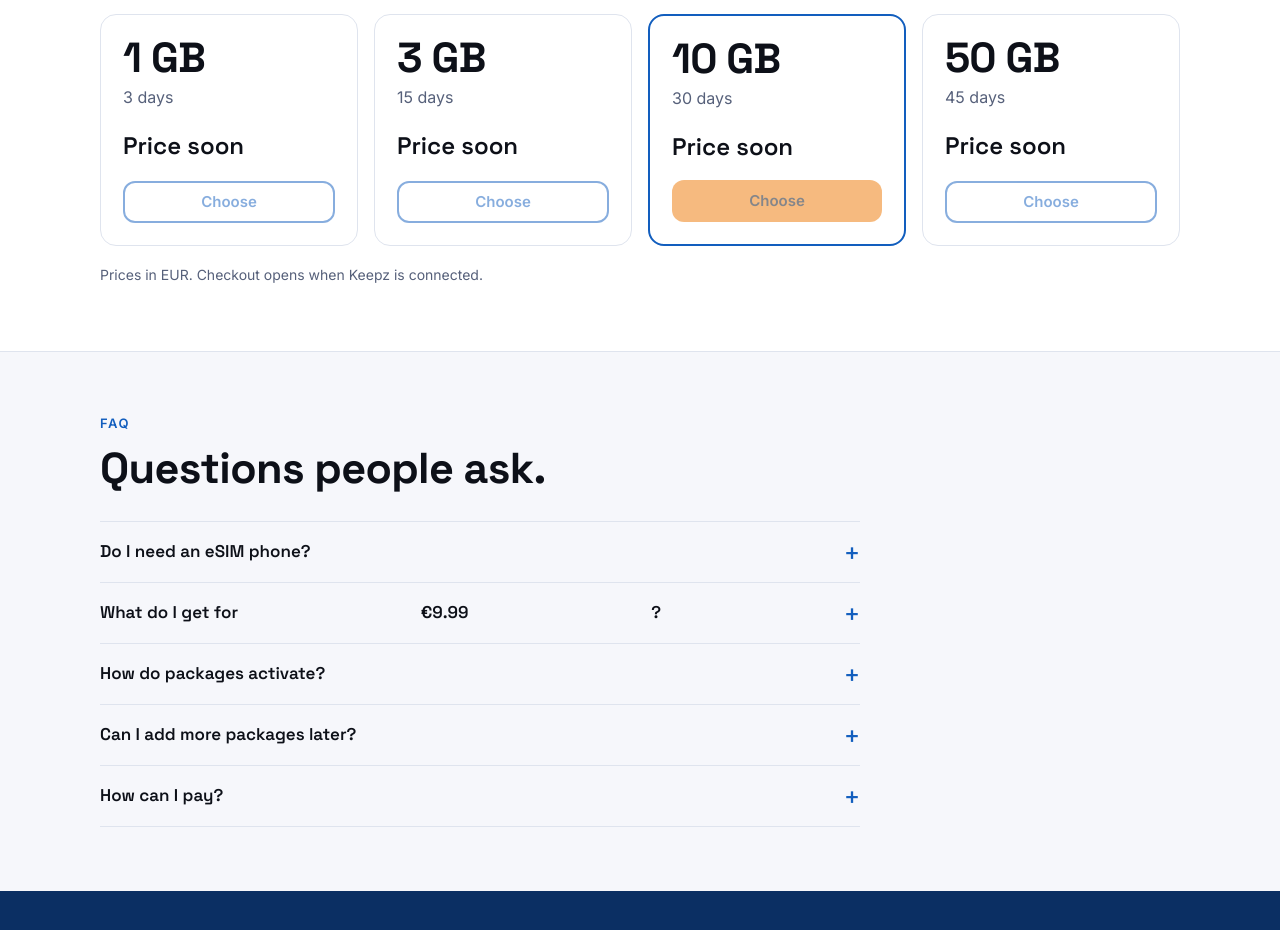
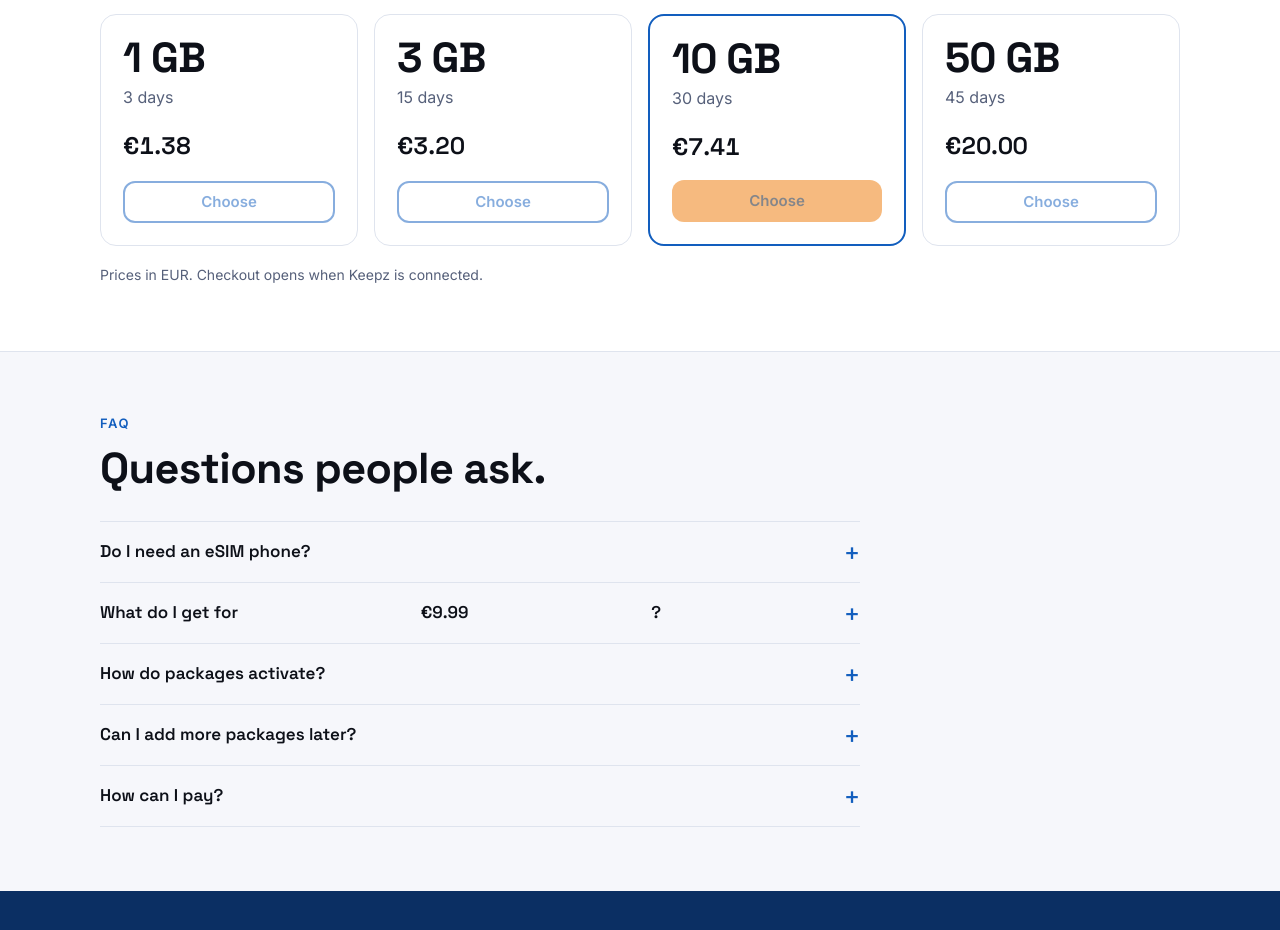
Before and after one commit to globalcellworld/supersim, a plain HTML site: page index.html in a window 1280 px wide. Shown: the part 1963-2893 px from the top of the page. Drawn offline with Linux system fonts and the light colour scheme.

Commit message:
Publish package prices: 1 GB 1.38, 3 GB 3.20, 10 GB 7.41, 50 GB 20.00 EUR
Rate: ECB reference 13 Nov 2026 (EUR per USDT 0.9048), markup 30%.

Co-Authored-By: Claude Haiku 5.5 <noreply@anthropic.com>

```diff
--- a/index.html
+++ b/index.html
@@ -415,25 +415,25 @@ table.t .in { max-width: 120px; }
         <article class="pkg">
           <span class="size">1 GB</span>
           <span class="days">3 days</span>
-          <p class="price" data-pkg-price="1gb-3d">Price soon</p>
+          <p class="price" data-pkg-price="1gb-3d">€1.38</p>
           <button type="button" class="btn btn-ghost btn-sm" data-pkg-buy="1gb-3d" disabled>Choose</button>
         </article>
         <article class="pkg">
           <span class="size">3 GB</span>
           <span class="days">15 days</span>
-          <p class="price" data-pkg-price="3gb-15d">Price soon</p>
+          <p class="price" data-pkg-price="3gb-15d">€3.20</p>
           <button type="button" class="btn btn-ghost btn-sm" data-pkg-buy="3gb-15d" disabled>Choose</button>
         </article>
         <article class="pkg featured">
           <span class="size">10 GB</span>
           <span class="days">30 days</span>
-          <p class="price" data-pkg-price="10gb-30d">Price soon</p>
+          <p class="price" data-pkg-price="10gb-30d">€7.41</p>
           <button type="button" class="btn btn-primary btn-sm" data-pkg-buy="10gb-30d" disabled>Choose</button>
         </article>
         <article class="pkg">
           <span class="size">50 GB</span>
           <span class="days">45 days</span>
-          <p class="price" data-pkg-price="50gb-45d">Price soon</p>
+          <p class="price" data-pkg-price="50gb-45d">€20.00</p>
           <button type="button" class="btn btn-ghost btn-sm" data-pkg-buy="50gb-45d" disabled>Choose</button>
         </article>
       </div>
```
